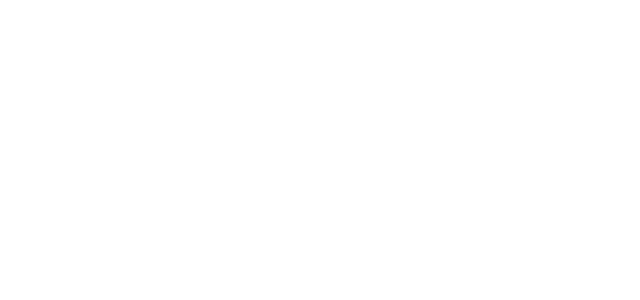
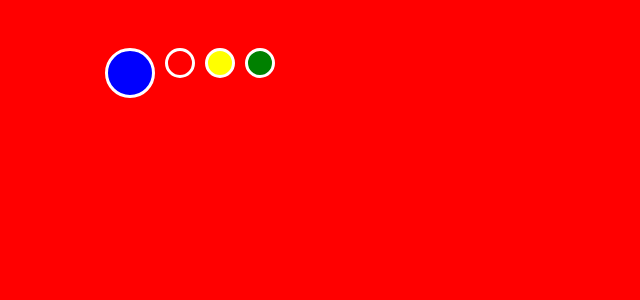
Before and after one commit to Emanuele-Colaci/vite-breaking-bad, a Vue app: page / in a window 1280 px wide. Shown: the top 300 px of the page, without its empty margins (0-640 px from the left). Built offline with nearby package versions, Linux system fonts and the light colour scheme.

Commit message:
Fatto Header

```diff
--- a/src/components/AppHeader.vue
+++ b/src/components/AppHeader.vue
@@ -4,10 +4,45 @@ export default {
 }
 </script>
 <template>
-    <div>
+    <div class="container d-flex align-start">
+        <div class="blue">
 
+        </div>
+        <div class="red">
+
+        </div>
+        <div class="yellow">
+
+        </div>
+        <div class="green">
+
+        </div>
     </div>
 </template>
 <style lang="scss" scoped>
+    .blue, .red, .yellow, .green{
+        border: 3px solid #fff;
+        margin-right: 10px;
+        display: inline-block;
+        border-radius: 50%;
+    }
+    .blue{
+        width: 50px;
+        height: 50px;
+        background-color: blue;
+    }
 
+    .red, .yellow, .green{
+        width: 30px;
+        height: 30px;
+    }
+    .red{
+        background-color: red;
+    }
+    .yellow{
+        background-color: yellow;
+    }
+    .green{
+        background-color: green;
+    }
 </style>
--- a/src/styles/generals.scss
+++ b/src/styles/generals.scss
@@ -8,4 +8,22 @@
 
 body{
     font-family: 'Roboto', sans-serif;
+    background-color: red;
 }
+
+.container{
+    max-width: 1070px;
+    margin: 3rem auto;
+}
+
+.d-flex{
+    display: flex;
+}
+
+.justify-center{
+    justify-content: center;
+}
+
+.align-start{
+    align-items: start;
+}
```
